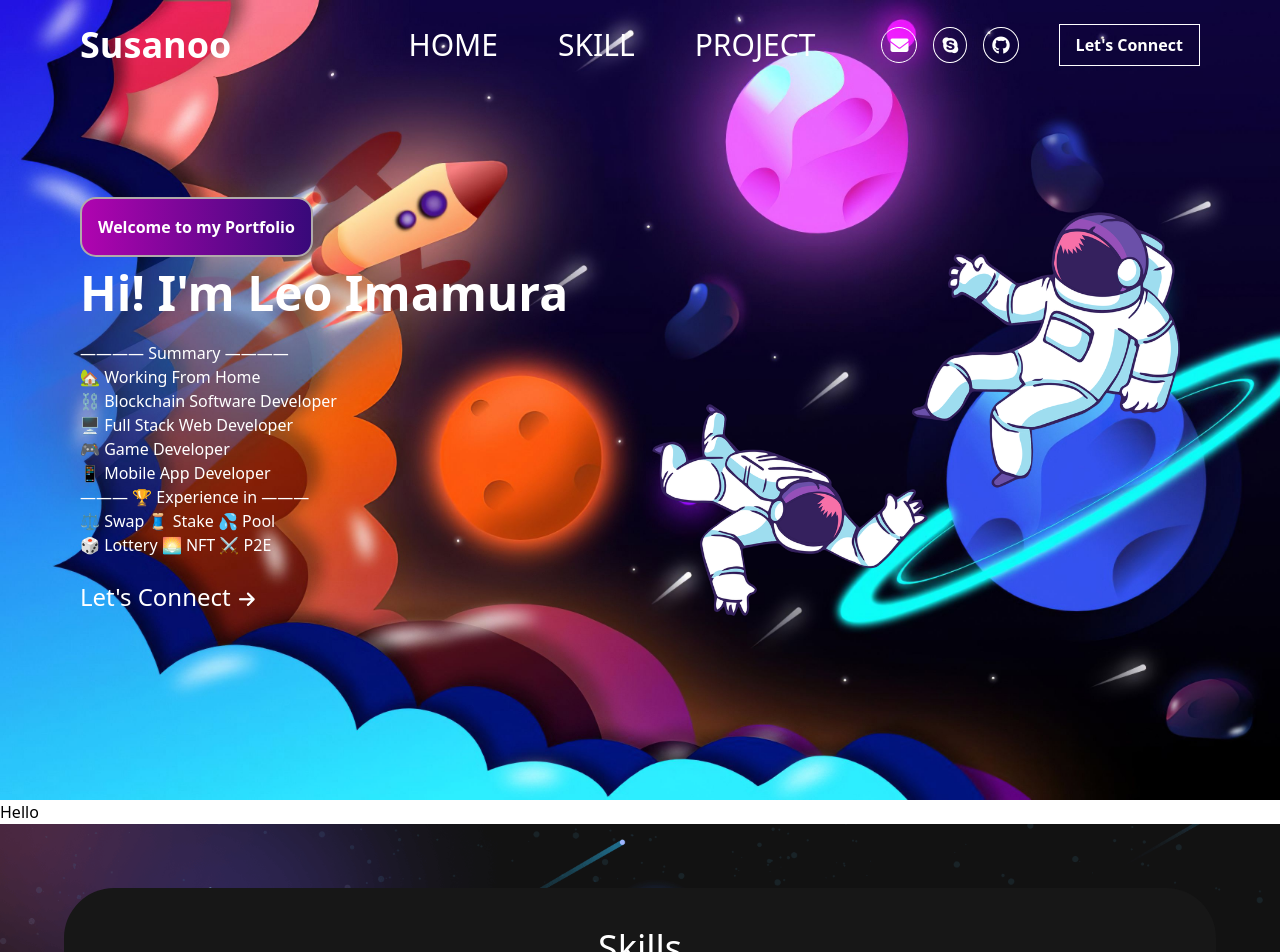
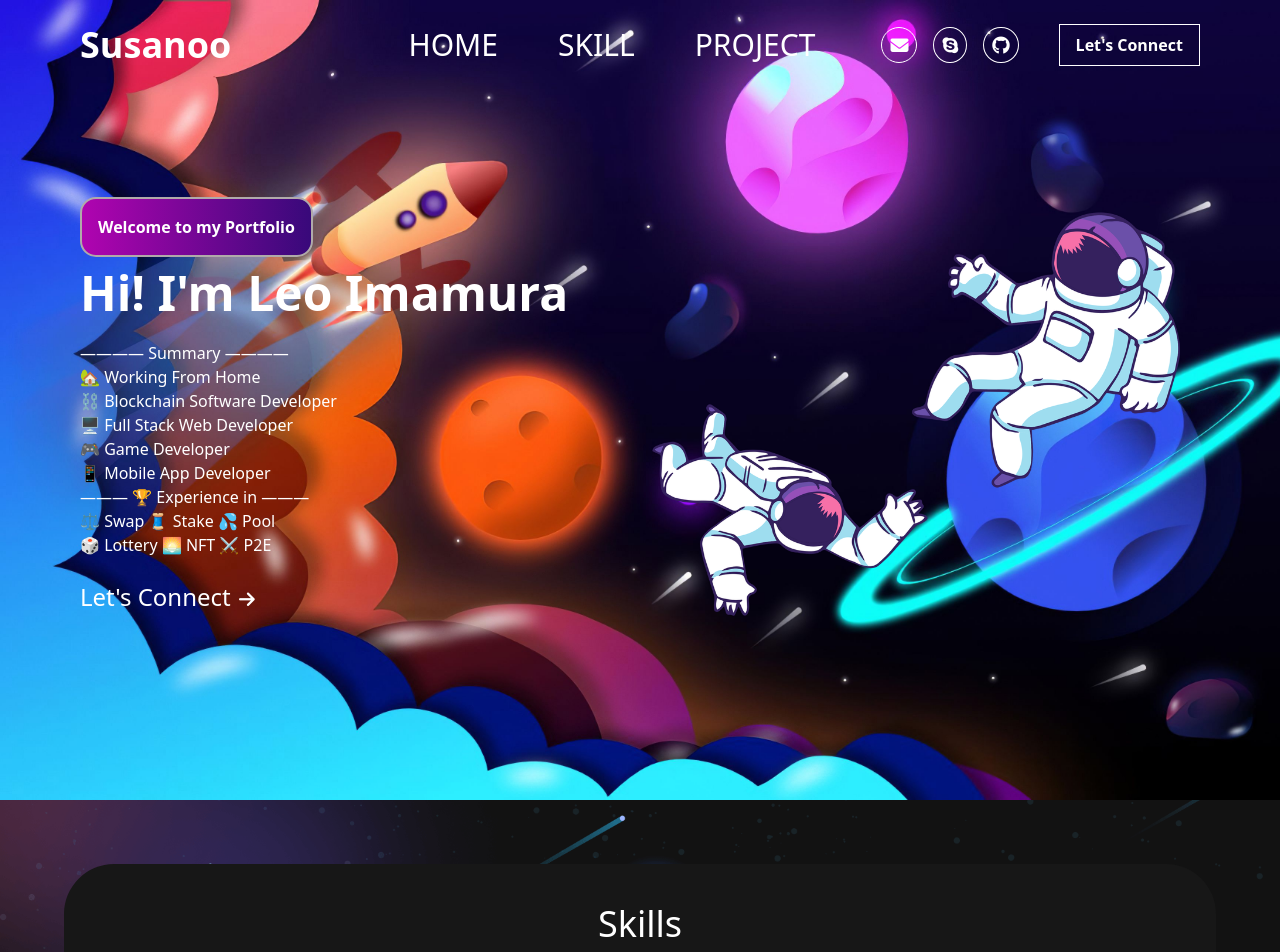
Before and after one commit to Loego/AngryPortFolio, a React (Vite) app: page / in a window 1280 px wide. Shown: the top 952 px of the page. Built offline with nearby package versions, Linux system fonts and the light colour scheme.

Commit message:
second about detail

```diff
--- a/src/components/Aboutme.jsx
+++ b/src/components/Aboutme.jsx
@@ -3,8 +3,8 @@ import React from "react";
 const AboutMe = () => {
   return (
     <>
-      <div className="w-full flex">
-        <span className="w-10">Hello</span>
+      <div className="w-full md:w-1/2 lg:w-1/3">
+        <div className="flex flex-row"></div>
       </div>
     </>
   );
```
